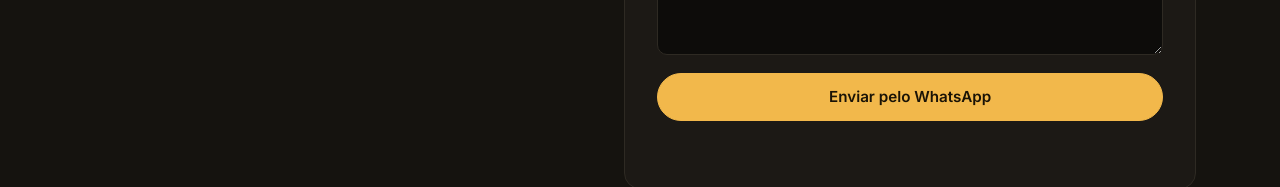
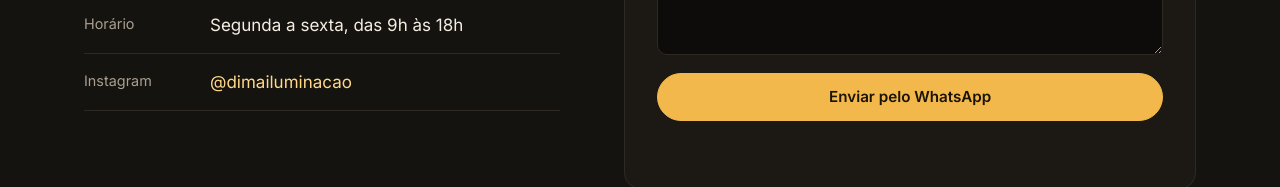
Before and after one commit to diego235xi/site-dima-, a plain HTML site: page index.html in a window 1280 px wide. Shown: the part 4970-5157 px from the top of the page. Drawn offline with Linux system fonts and the light colour scheme.

Commit message:
Adiciona horário de atendimento e Instagram
Co-Authored-By: Claude Opus 5.5 <noreply@anthropic.com>
Claude-Session: https://claude.ai/code/session_01MYZndcUHSc7xE3DknTS3tF

```diff
--- a/index.html
+++ b/index.html
@@ -205,6 +205,8 @@
             <li><span>WhatsApp</span><a href="https://wa.me/5583993706527" data-whatsapp target="_blank" rel="noopener">(83) 99370-6527</a></li>
             <li><span>E-mail</span><a href="mailto:dimailuminacao@gmail.com">dimailuminacao@gmail.com</a></li>
             <li><span>Endereço</span><a href="https://www.google.com/maps/search/?api=1&amp;query=Av.+Jo%C3%A3o+C%C3%A2ncio+da+Silva%2C+1867+-+Manaira%2C+Jo%C3%A3o+Pessoa+-+PB%2C+58038-342" target="_blank" rel="noopener">Av. João Câncio da Silva, 1867 — Manaíra, João Pessoa/PB · CEP 58038-342</a></li>
+            <li><span>Horário</span><span>Segunda a sexta, das 9h às 18h</span></li>
+            <li><span>Instagram</span><a href="https://www.instagram.com/dimailuminacao/" target="_blank" rel="noopener">@dimailuminacao</a></li>
           </ul>
         </div>
         <form class="form" id="contact-form" novalidate>
```
